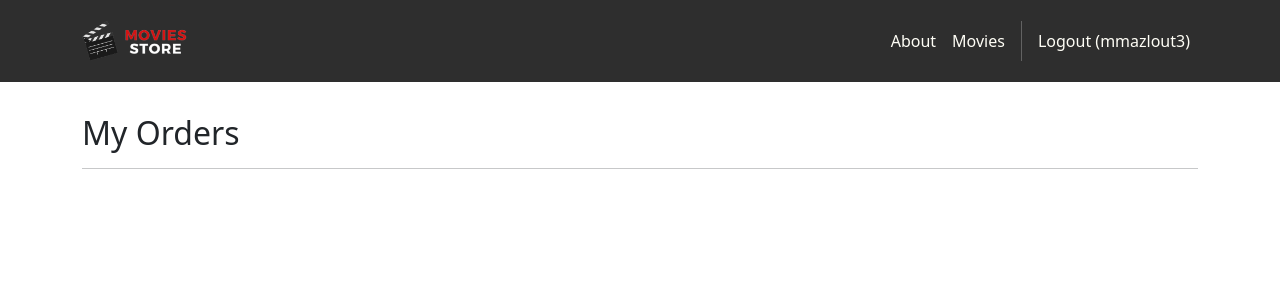
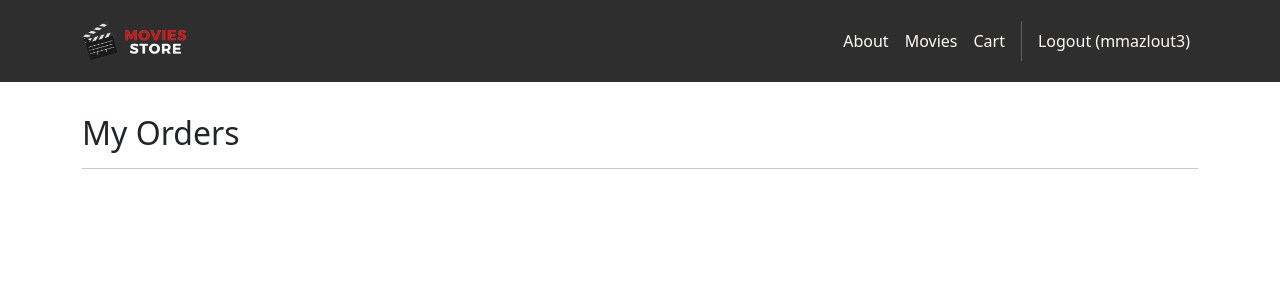
Before and after one commit to jl-imb/MovieStore, a Django app: page /accounts/orders/ in a window 1280 px wide. Shown: the top 300 px of the page. Run offline with Django 5.2, Linux system fonts and the light colour scheme; a user stored in the database is signed in; data comes from the database, SQL or seed files in the repository; parts of the project's set-up code (start-up, migrations or seed data) failed here and were passed over; some libraries are stand-ins or nearby versions.

Commit message:
re-added cart link in header

```diff
--- a/MovieStore/templates/base.html
+++ b/MovieStore/templates/base.html
@@ -39,6 +39,8 @@
                 href="{% url 'home.about' %}">About</a>
                 <a class="nav-link" href=
                 "{% url 'movies.index' %}">Movies</a>
+                <a class="nav-link"
+                    href="{% url 'cart.index' %}">Cart</a>
             <div class="vr bg-white mx-2 d-none
               d-lg-block"></div>
                 {% if user.is_authenticated %}
```
